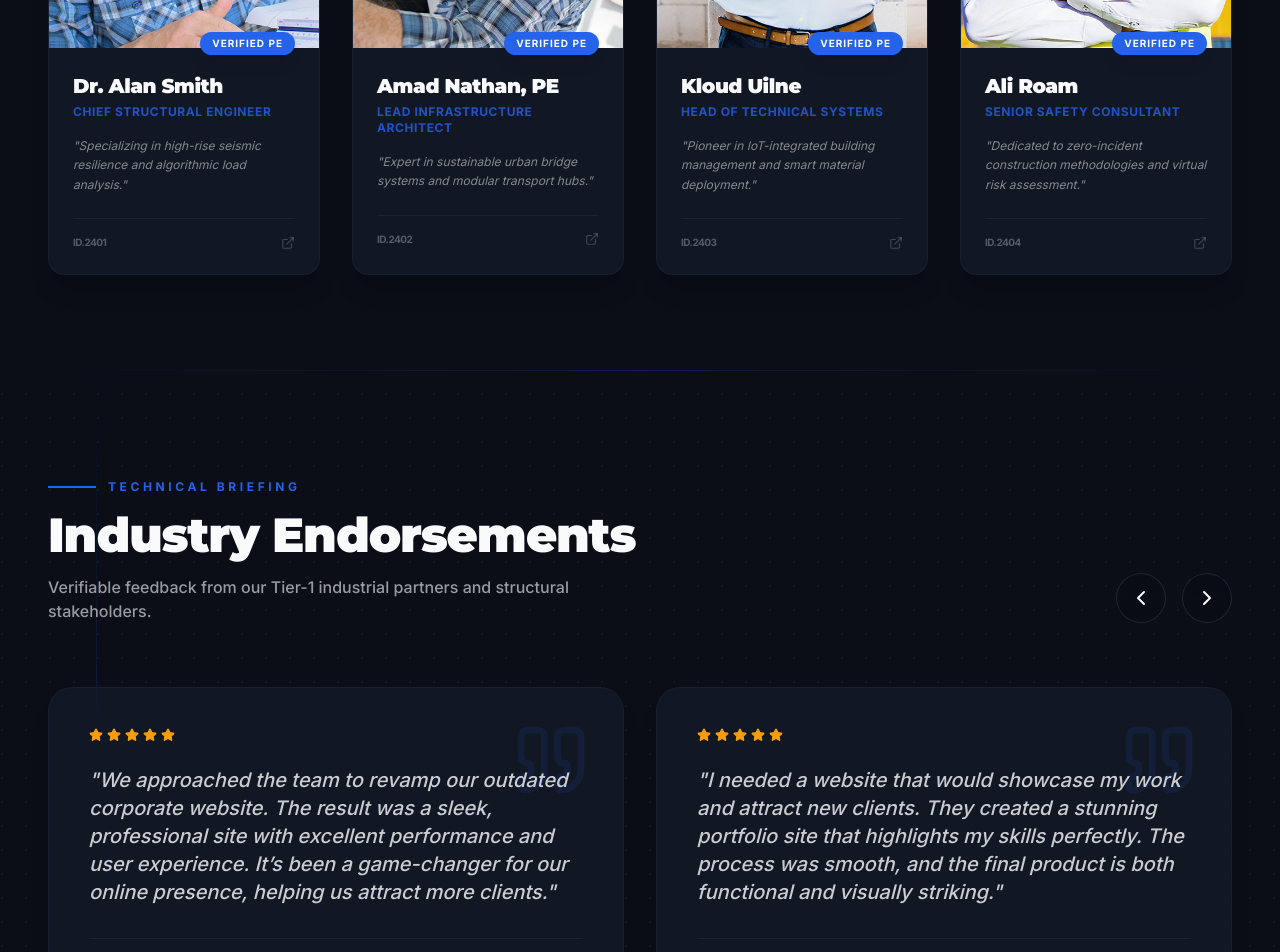
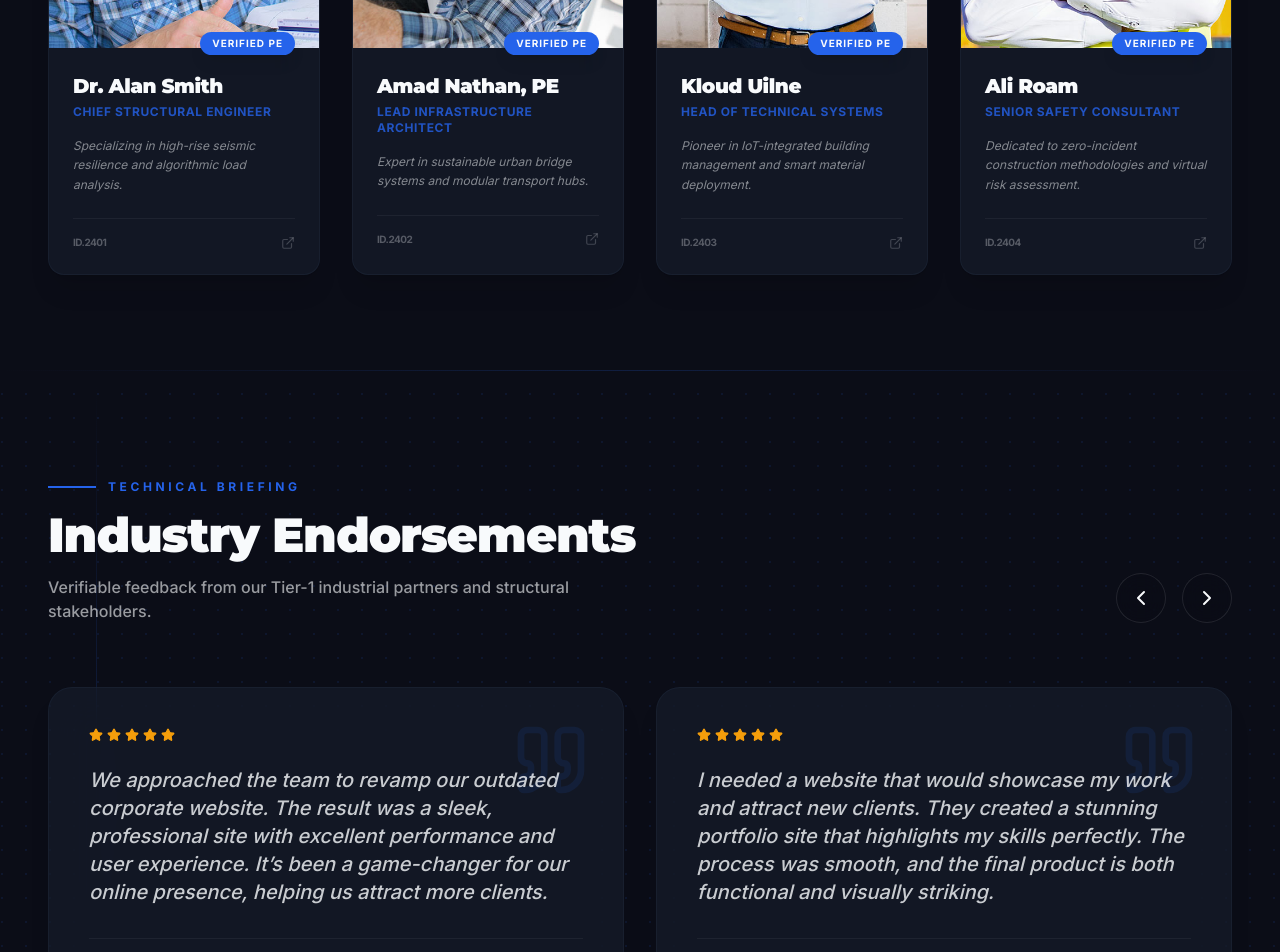
Before and after one commit to SluchCr7/Engineer-Website, a Next.js app in the folder app/: page / in a window 1280 px wide. Shown: the part 3400-4352 px from the top of the page. Built offline with nearby package versions, Linux system fonts and the light colour scheme; no server answers.

Commit message:
new update

```diff
--- a/app/app/Components/Openions.jsx
+++ b/app/app/Components/Openions.jsx
@@ -71,7 +71,7 @@ const Openions = () => {
                 </div>
 
                 <p className='text-lg md:text-xl font-medium leading-relaxed mb-8 relative z-10 italic text-foreground/80'>
-                  "{test.text}"
+                  {test.text}
                 </p>
 
                 <div className="flex items-center gap-5 pt-8 border-t border-white/5">
--- a/app/app/Components/Team.jsx
+++ b/app/app/Components/Team.jsx
@@ -86,7 +86,7 @@ const Team = () => {
                                 </div>
                                 <h3 className='font-display font-black text-xl mb-1 group-hover:text-electric-cobalt transition-colors'>{member.name}</h3>
                                 <p className='text-electric-cobalt/80 text-xs font-bold uppercase tracking-wider mb-4'>{member.role}</p>
-                                <p className='text-xs text-foreground/50 leading-relaxed italic'>"{member.desc}"</p>
+                                <p className='text-xs text-foreground/50 leading-relaxed italic'>{member.desc}</p>
 
                                 <div className='mt-6 pt-4 border-t border-white/5 flex items-center justify-between'>
                                     <span className="text-[10px] font-bold uppercase tracking-tighter text-foreground/30">ID.240{member.id}</span>
--- a/app/tailwind.config.js
+++ b/app/tailwind.config.js
@@ -15,7 +15,7 @@ module.exports = {
 				'card-foreground': 'rgb(var(--card-foreground) / <alpha-value>)',
 				border: 'rgb(var(--border) / <alpha-value>)',
 
-				secondary: 'rgb(var(--secondary) / <alpha-value>)', // <-- أضف هذا
+				secondary: 'rgb(var(--secondary) / <alpha-value>)',
 				obsidian: '#0B0D17',
 				'slate-gray': '#1E293B',
 				'electric-cobalt': '#2563EB',
```
